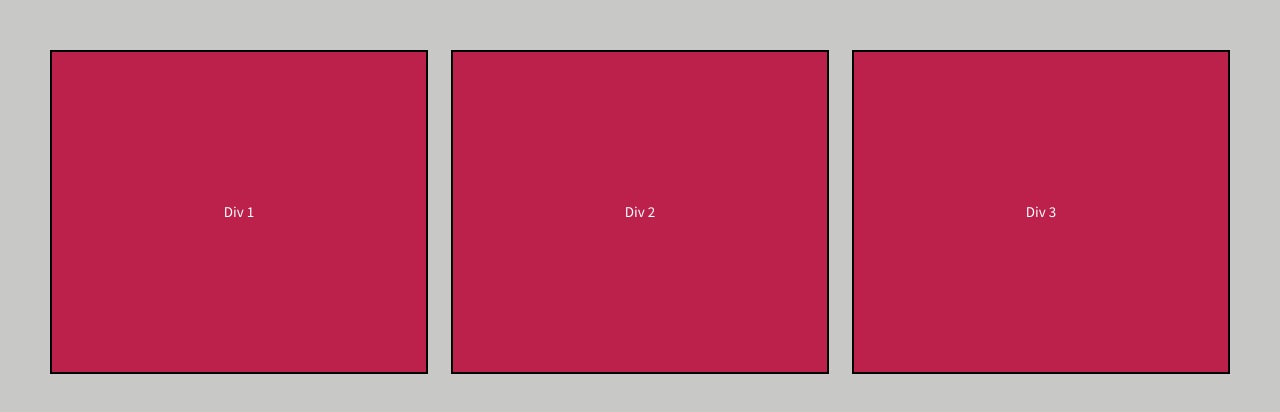
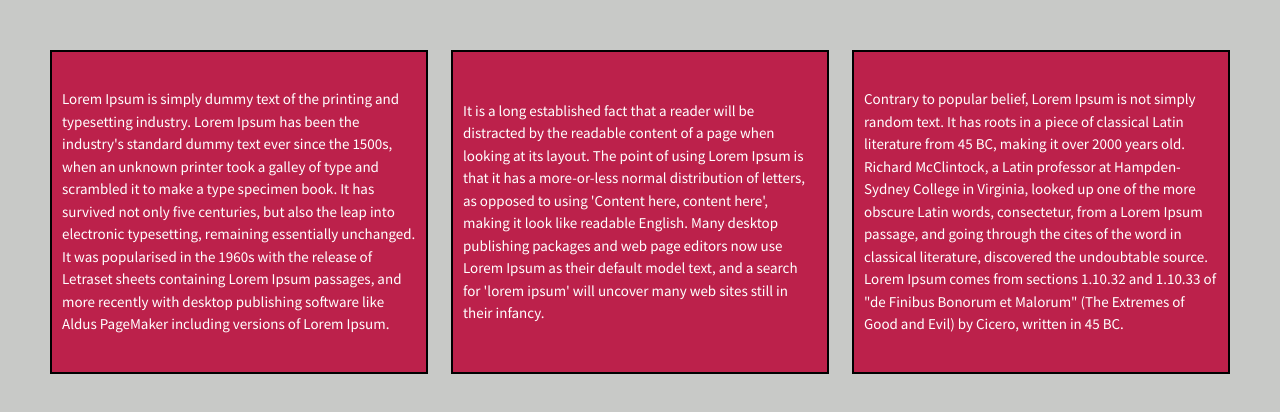
Before and after one commit to Kelsea-B/divs-flexbox, a plain HTML site: page index.html in a window 1280 px wide. Drawn offline with nearby package versions, Linux system fonts and the light colour scheme.

Commit message:
added text

```diff
--- a/index.html
+++ b/index.html
@@ -23,13 +23,13 @@
 
         <section class="wrapper">
             <div class="div-1">
-                Div 1
+                Lorem Ipsum is simply dummy text of the printing and typesetting industry. Lorem Ipsum has been the industry's standard dummy text ever since the 1500s, when an unknown printer took a galley of type and scrambled it to make a type specimen book. It has survived not only five centuries, but also the leap into electronic typesetting, remaining essentially unchanged. It was popularised in the 1960s with the release of Letraset sheets containing Lorem Ipsum passages, and more recently with desktop publishing software like Aldus PageMaker including versions of Lorem Ipsum.
             </div>
             <div class="div-2">
-                Div 2
+                It is a long established fact that a reader will be distracted by the readable content of a page when looking at its layout. The point of using Lorem Ipsum is that it has a more-or-less normal distribution of letters, as opposed to using 'Content here, content here', making it look like readable English. Many desktop publishing packages and web page editors now use Lorem Ipsum as their default model text, and a search for 'lorem ipsum' will uncover many web sites still in their infancy.
             </div>
             <div class="div-3">
-                Div 3
+                Contrary to popular belief, Lorem Ipsum is not simply random text. It has roots in a piece of classical Latin literature from 45 BC, making it over 2000 years old. Richard McClintock, a Latin professor at Hampden-Sydney College in Virginia, looked up one of the more obscure Latin words, consectetur, from a Lorem Ipsum passage, and going through the cites of the word in classical literature, discovered the undoubtable source. Lorem Ipsum comes from sections 1.10.32 and 1.10.33 of "de Finibus Bonorum et Malorum" (The Extremes of Good and Evil) by Cicero, written in 45 BC.
             </div>
         </section>
 
```
